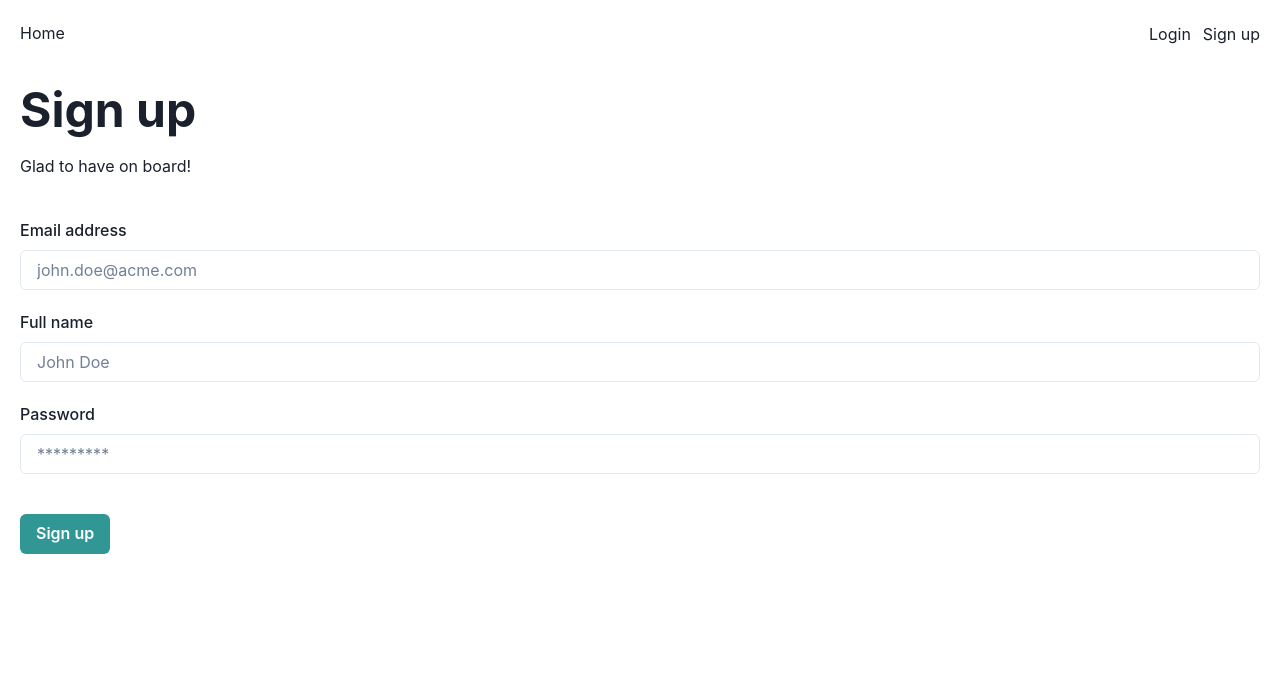
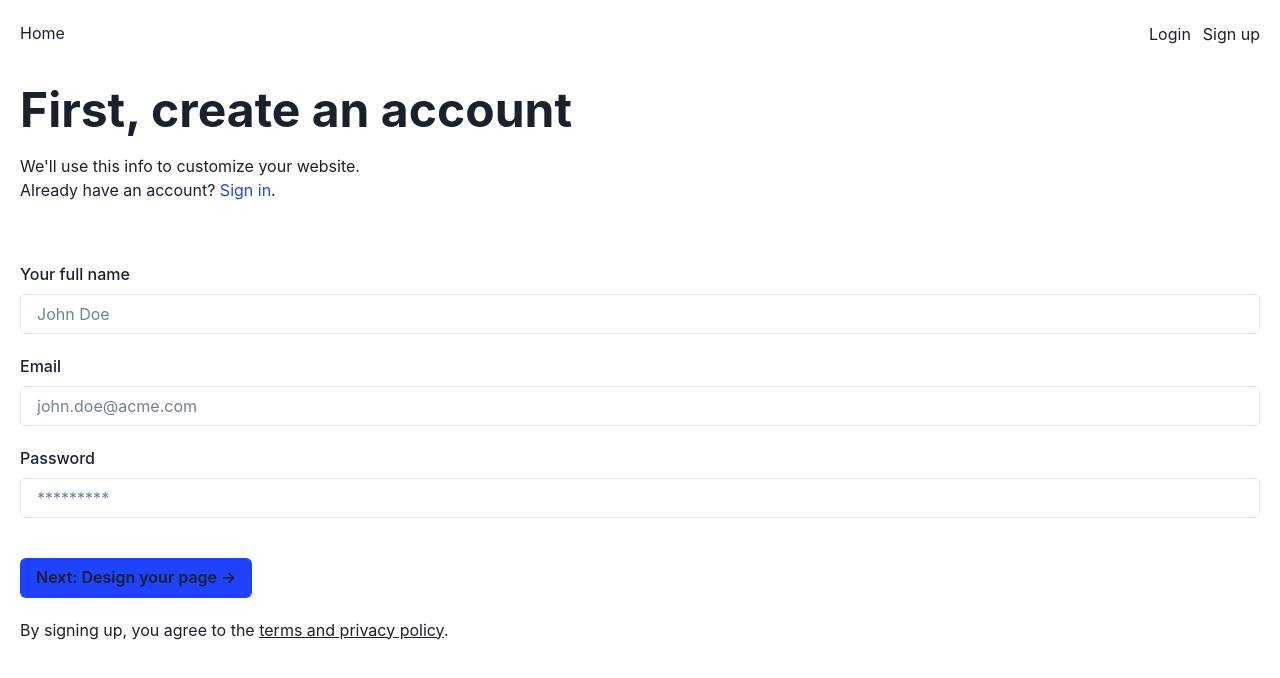
Before and after one commit to OmegaMaxy/ANE-portfolio, a Next.js app in the folder nextjs-webapp/: page /register in a window 1280 px wide. Shown: the top 678 px of the page. Built offline with nearby package versions, Linux system fonts and the light colour scheme.

Commit message:
Story01, changed content a bit

```diff
--- a/nextjs-webapp/lib/theme.js
+++ b/nextjs-webapp/lib/theme.js
@@ -6,7 +6,12 @@ const config = {
             800: '#153e75',
             700: '#2a69ac',
         },
-    }
+        main: {
+            900: '#1e43fc',
+            800: '#4362fd',
+        }
+    },
+    //initialColorMode:
 }
 
 
--- a/nextjs-webapp/pages/login.tsx
+++ b/nextjs-webapp/pages/login.tsx
@@ -20,7 +20,7 @@ const Login: NextPageWithLayout = () => {
     return (
         <Flex alignSelf="center" justify="center" flexDir="column" gap="10" maxW="lg">
             <Flex justify="center" flexDir="column">
-                <Heading size="2xl">Login</Heading>
+                <Heading size="2xl">Sign in to Portfolio</Heading>
                 <Text pt={5}>Glad to have you back!</Text>
             </Flex>
             <Box>
--- a/nextjs-webapp/pages/register.tsx
+++ b/nextjs-webapp/pages/register.tsx
@@ -2,6 +2,7 @@ import { ReactElement, useState } from "react";
 import { NextPageWithLayout } from "./_app";
 import Layout from "../components/layouts/main";
 import { Flex, Box, FormControl, FormLabel, Heading, Input, Text, Button } from "@chakra-ui/react";
+import ChakraLink from "../components/core/Link";
 
 
 
@@ -22,24 +23,29 @@ const Register: NextPageWithLayout = () => {
         <Box>
             <Flex justify="center" flexDir="column">
 
-                <Heading size="2xl">Sign up</Heading>
-                <Text pt={5}>Glad to have on board!</Text>
+                <Heading size="2xl">First, create an account</Heading>
+                <Text pt={5}>
+                    We'll use this info to customize your website.
+                    <br/>
+                    Already have an account? <ChakraLink href="/login" color="main.900">Sign in</ChakraLink>.
+                </Text>
             </Flex>
             <Box pt="10">
                 <form>
-                    <FormControl>
-                        <FormLabel>Email address</FormLabel>
-                        <Input value={email} onChange={(ev) => setEmail(ev.target.value)} name="email" type="email" placeholder='john.doe@acme.com' required />
+                    <FormControl mt="5">
+                        <FormLabel>Your full name</FormLabel>
+                        <Input value={fullName} onChange={(ev) => setFullName(ev.target.value)} name="fullname" type="text" placeholder='John Doe' required />
                     </FormControl>
                     <FormControl mt="5">
-                        <FormLabel>Full name</FormLabel>
-                        <Input value={fullName} onChange={(ev) => setFullName(ev.target.value)} name="fullname" type="text" placeholder='John Doe' required />
+                        <FormLabel>Email</FormLabel>
+                        <Input value={email} onChange={(ev) => setEmail(ev.target.value)} name="email" type="email" placeholder='john.doe@acme.com' required />
                     </FormControl>
                     <FormControl mt="5">
                         <FormLabel>Password</FormLabel>
                         <Input value={password} onChange={(ev) => setPassword(ev.target.value)} name="password" type="password" placeholder="*********" required />
                     </FormControl>
-                    <Button colorScheme="teal" onClick={handleRegister} mt="10">Sign up</Button>
+                    <Button bg="main.900" _hover={{ bg: "main.800" }} onClick={handleRegister} mt="10">Next: Design your page →</Button>
+                    <Text mt="5">By signing up, you agree to the <ChakraLink href="/policies" textDecoration="underline">terms and privacy policy</ChakraLink>.</Text>
                 </form>
             </Box>
         </Box>
```
